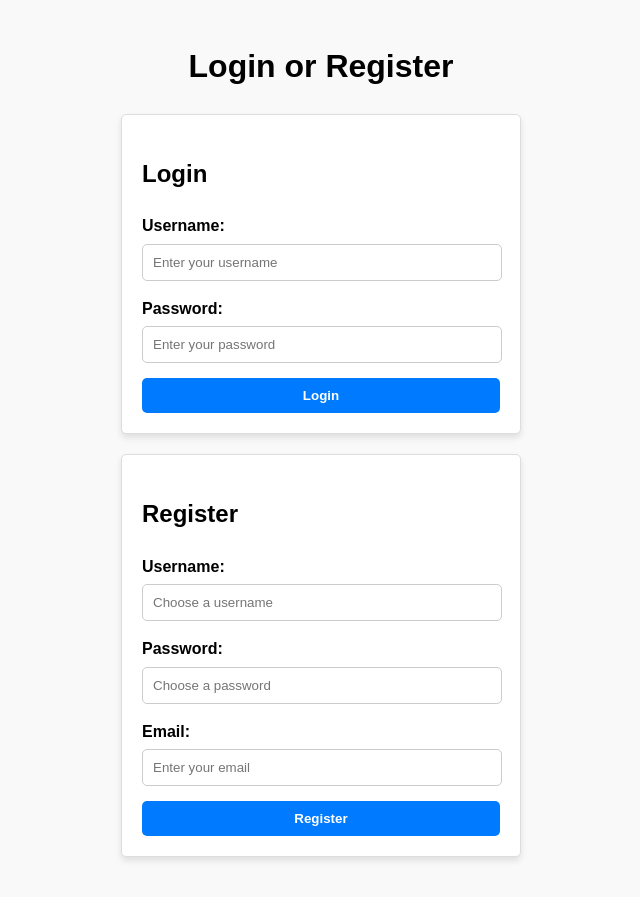
After one commit to FormSensei/FormSensei, a FastAPI app: template templates/login.html in a window 1280 px wide. The commit adds this page. Shown: the whole page, without its empty margins (319-959 px from the left). Run offline with FastAPI, Linux system fonts and the light colour scheme; the template is opened without the code that fills it, so the values that code supplies are empty.

Commit message:
feat(users): added user registration and login feat(user): adjusted website to use logged in user

```diff
--- a/main.py
+++ b/main.py
@@ -19,6 +19,7 @@ from fastapi import FastAPI, Request, Form
 from fastapi.responses import HTMLResponse
 from fastapi.templating import Jinja2Templates
 from starlette.responses import RedirectResponse
+from starlette.middleware.sessions import SessionMiddleware
 import requests
 import logging
 import httpx
@@ -49,6 +50,8 @@ UPLOAD_DIR = "uploads"
 os.makedirs(UPLOAD_DIR, exist_ok=True)  # Create the directory if it doesn't exist
 
 app.mount("/uploads", StaticFiles(directory="uploads"), name="uploads")
+
+app.add_middleware(SessionMiddleware, secret_key="test123", max_age=None)
 
 # posts
 
@@ -106,7 +109,7 @@ def list_posts(
 
 # users
 
-@app.post("/ai/v1/user", response_model=UserResponse, status_code=201)
+@app.post("/api/v1/user", response_model=UserResponse, status_code=201)
 def create_user(user: UserCreate, db=Depends(get_db)):
     logger.info(f"Adding user: {user}")
     try:
@@ -188,16 +191,20 @@ def read_root(request: Request):
         posts = []
 
     # Render the template with posts and comments
-    return templates.TemplateResponse("index.html", {"request": request, "posts": posts})
+    is_logged_in = False
+    if request.session.get("user"):
+        is_logged_in = True
+    return templates.TemplateResponse("index.html", {"request": request, "posts": posts, "is_logged_in": is_logged_in})
 
 
 @app.post("/add-comment")
-def add_comment(post_id: int = Form(...), text: str = Form(...), user: str = Form(...)):
+def add_comment(request: Request, post_id: int = Form(...), text: str = Form(...)):
+    user = request.session.get("user")
     logger.info(f"Adding comment via frontend: post_id={post_id}, user={user}")
     try:
         response = requests.post(
             'http://127.0.0.1:8000/api/v1/comment',
-            json={"post_id": post_id, "text": text, "user": user}
+            json={"post_id": post_id, "text": text, "user": request.session.get("user")}
         )
         if response.status_code == 201:
             logger.info("Comment added successfully via frontend")
@@ -214,9 +221,9 @@ def submit_post_form(request: Request):
 
 @app.post("/submit")
 async def submit_post(
+    request: Request,
     image: UploadFile = File(...),
-    text: str = Form(...),
-    user: str = Form(...)
+    text: str = Form(...)
 ):
     try:
         # Save the uploaded image
@@ -225,7 +232,7 @@ async def submit_post(
             shutil.copyfileobj(image.file, f)
 
         # Prepare payload
-        payload = {"image": f"/uploads/{image.filename}", "text": text, "user": user}
+        payload = {"image": f"/uploads/{image.filename}", "text": text, "user": request.session.get("user")}
         logger.info(f"Payload sent to /posts: {payload}")
 
         # Send the data to /post
@@ -243,4 +250,39 @@ async def submit_post(
 
     return RedirectResponse("/", status_code=303)
 
+@app.get("/login", response_class=HTMLResponse)
+def login_form(request: Request):
+    logger.info("Endpoint: GET /login (frontend)")
+    # Render the submit.html form
+    return templates.TemplateResponse("login.html", {"request": request})
+
+@app.post("/login")
+async def login(request: Request, username: str = Form(...), password: str = Form(...)):
+    logger.info("Endpoint: POST /login (frontend)")
+    user = UserService.authenticate_user(get_db(),username, password)
+    if not user:
+        return templates.TemplateResponse("login.html", {"request": request, "login_error": "Invalid username or password."})
+    request.session["user"] = username
+    return RedirectResponse("/", status_code=303)
+
+@app.post("/register")
+async def login(username: str = Form(...), password: str = Form(...), email: str = Form(...)):
+    logger.info("Endpoint: POST /register (frontend)")
+    try:
+        async with httpx.AsyncClient() as client:
+            response = await client.post(
+                'http://127.0.0.1:8000/api/v1/user',
+                json={"username": username, "email": email, "password": password}
+            )
+
+        if response.status_code != 201:
+            logger.error(f"Error from /user: {response.text}")
+            raise HTTPException(status_code=500, detail=f"Backend error: {response.text}")
+
+    except Exception as e:
+        logger.error(f"Error in /login: {e}")
+        raise HTTPException(status_code=500, detail=f"Error submitting post: {e}")
+
+    return RedirectResponse("/", status_code=303)
+
 # End frontend
--- a/requirements.txt
+++ b/requirements.txt
@@ -9,6 +9,7 @@ email_validator==2.2.0
 fastapi==0.115.5
 h11==0.14.0
 idna==3.10
+itsdangerous==2.1.2
 Jinja2==3.1.4
 MarkupSafe==3.0.2
 pydantic==2.9.2
--- a/templates/index.html
+++ b/templates/index.html
@@ -41,6 +41,7 @@
     </style>
 </head>
 <body>
+    {% if is_logged_in %}
     <h1>All Posts</h1>
     {% if posts %}
     <ul>
@@ -64,7 +65,6 @@
             <form method="post" action="/add-comment">
                 <input type="hidden" name="post_id" value="{{ post.id }}">
                 <input type="text" name="text" placeholder="Write a comment..." required>
-                <input type="text" name="user" placeholder="Your name..." required>
                 <button type="submit">Add Comment</button>
             </form>
         </li>
@@ -83,5 +83,9 @@
         font-weight: bold;
         text-decoration: none;
     ">Submit a New Post</a>
+    {% else %}
+    <h1>Welcome</h1>
+    <p>Please <a href="/login">log in</a> to view posts and interact with the content.</p>
+    {% endif %}
 </body>
 </html>
--- /dev/null
+++ b/templates/login.html
@@ -0,0 +1,97 @@
+<!DOCTYPE html>
+<html lang="en">
+<head>
+    <meta charset="UTF-8">
+    <meta name="viewport" content="width=device-width, initial-scale=1.0">
+    <meta name="description" content="Login or register to access posts and features.">
+    <meta name="keywords" content="login, register, authentication">
+    <meta name="author" content="Mar-Dam">
+    <title>Login or Register</title>
+    <style>
+        body {
+            font-family: Arial, sans-serif;
+            line-height: 1.6;
+            margin: 0 auto;
+            max-width: 400px;
+            padding: 20px;
+            background-color: #f9f9f9;
+        }
+        h1 {
+            text-align: center;
+        }
+        form {
+            background: #fff;
+            border: 1px solid #ddd;
+            border-radius: 5px;
+            padding: 20px;
+            margin-bottom: 20px;
+            box-shadow: 0px 4px 6px rgba(0, 0, 0, 0.1);
+        }
+        label {
+            display: block;
+            margin-bottom: 5px;
+            font-weight: bold;
+        }
+        input {
+            width: calc(100% - 20px);
+            padding: 10px;
+            margin-bottom: 15px;
+            border: 1px solid #ccc;
+            border-radius: 5px;
+        }
+        button {
+            background-color: #007bff;
+            color: white;
+            border: none;
+            padding: 10px 20px;
+            border-radius: 5px;
+            cursor: pointer;
+            font-weight: bold;
+            width: 100%;
+        }
+        button:hover {
+            background-color: #0056b3;
+        }
+        .error {
+            color: red;
+            margin-bottom: 10px;
+        }
+    </style>
+</head>
+<body>
+    <h1>Login or Register</h1>
+
+    <!-- Login Form -->
+    <form method="post" action="/login">
+        <h2>Login</h2>
+        {% if login_error %}
+        <p class="error">{{ login_error }}</p>
+        {% endif %}
+        <label for="username">Username:</label>
+        <input type="text" id="username" name="username" placeholder="Enter your username" required>
+
+        <label for="password">Password:</label>
+        <input type="password" id="password" name="password" placeholder="Enter your password" required>
+
+        <button type="submit">Login</button>
+    </form>
+
+    <!-- Registration Form -->
+    <form method="post" action="/register">
+        <h2>Register</h2>
+        {% if register_error %}
+        <p class="error">{{ register_error }}</p>
+        {% endif %}
+        <label for="reg_username">Username:</label>
+        <input type="text" id="reg_username" name="username" placeholder="Choose a username" required>
+
+        <label for="reg_password">Password:</label>
+        <input type="password" id="reg_password" name="password" placeholder="Choose a password" required>
+
+        <label for="reg_email">Email:</label>
+        <input type="email" id="reg_email" name="email" placeholder="Enter your email" required>
+
+        <button type="submit">Register</button>
+    </form>
+</body>
+</html>
--- a/templates/submit.html
+++ b/templates/submit.html
@@ -53,9 +53,6 @@
         <label for="text">Text:</label>
         <input type="text" id="text" name="text" required>
 
-        <label for="user">User:</label>
-        <input type="text" id="user" name="user" required>
-
         <button type="submit">Submit</button>
     </form>
     <a href="/">Back to posts</a>
```
Also changed, not shown: services/user_service.py (+10 -0 lines).
